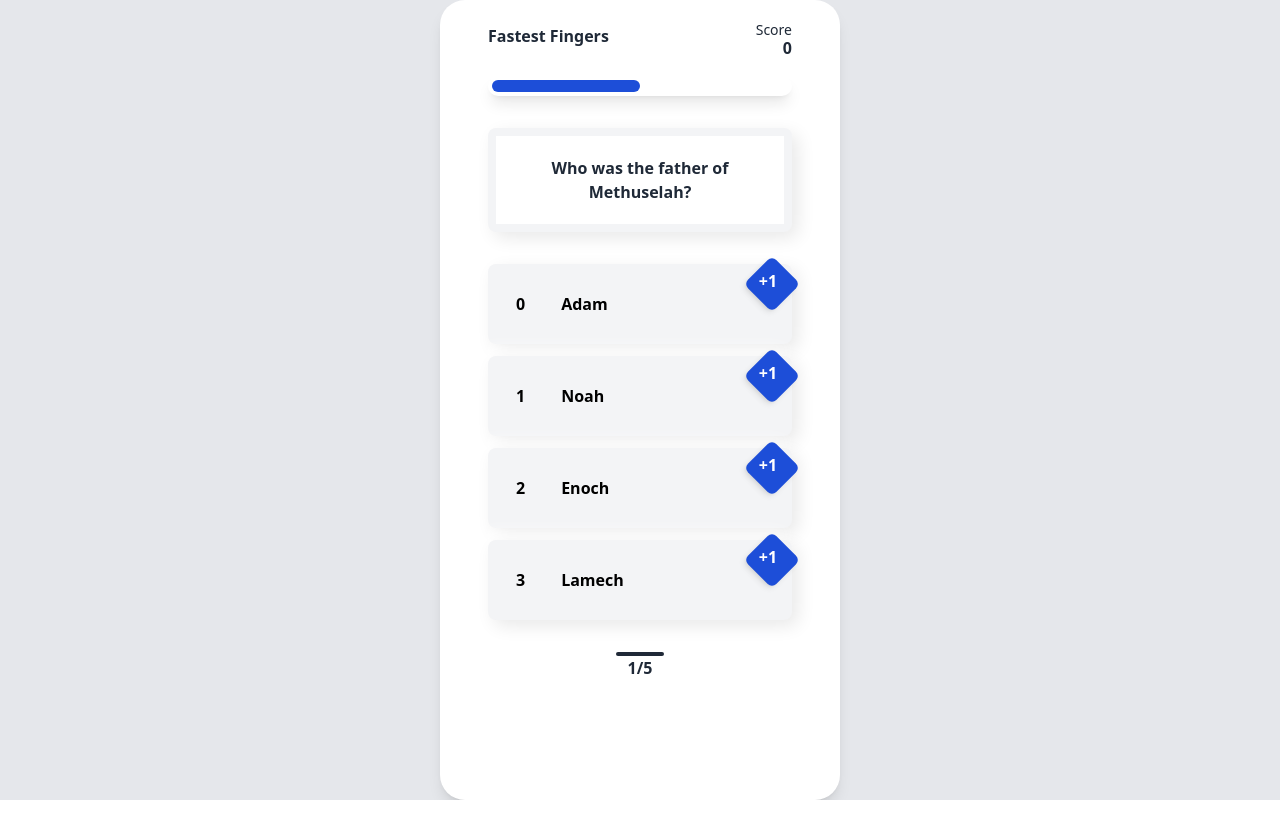
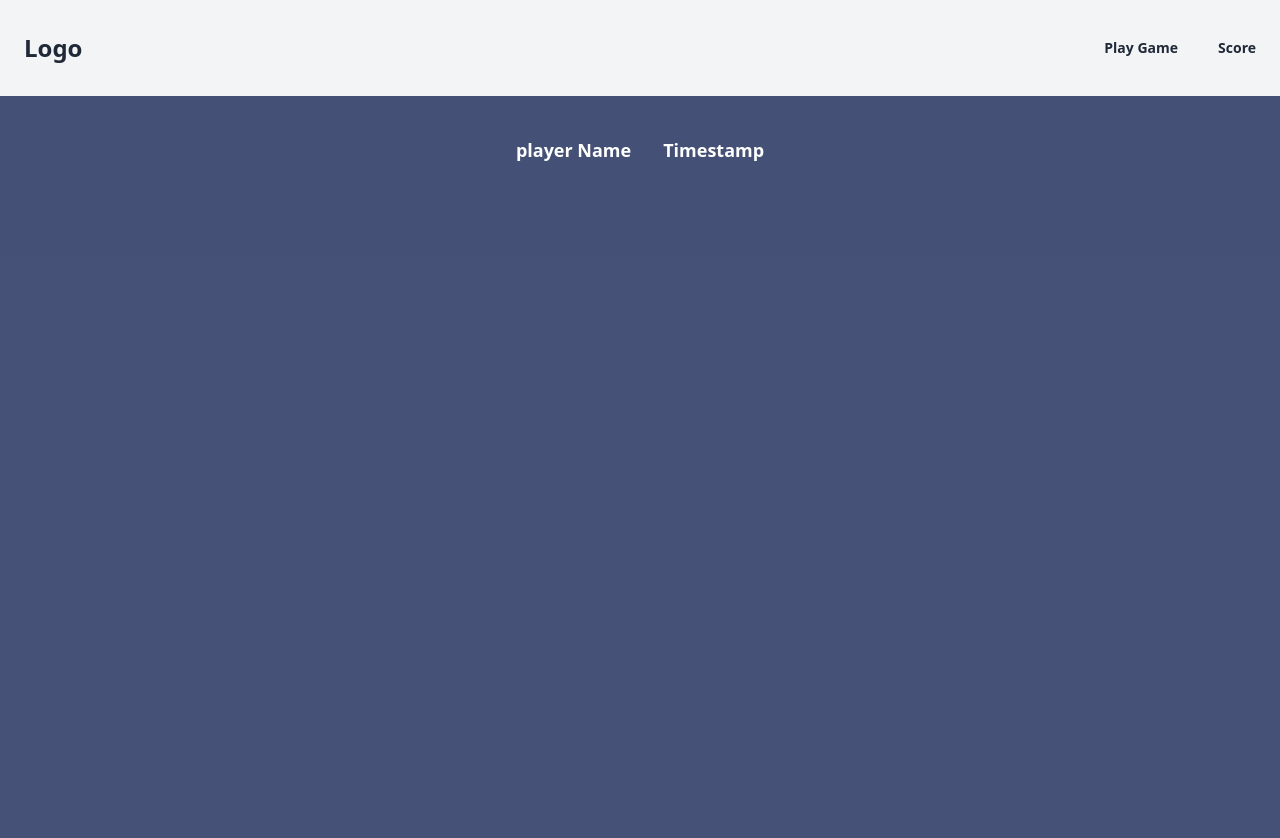
Before and after one commit to kingdomnaire/Fastest, a Vue app: page /dashboard in a window 1280 px wide. Before the commit this address led to /. Shown: the top 838 px of the page. Before the commit the page ends 800 px from the top, so only its background shows below. Built offline with nearby package versions, Linux system fonts and the light colour scheme.

Commit message:
dashboard

```diff
--- a/src/components/QuizCompleteOverlay.vue
+++ b/src/components/QuizCompleteOverlay.vue
@@ -1,4 +1,6 @@
 <template>
+
+import router from '@/router';
     <div class="w-screen h-screen absolute z-30 bg-blue-950 bg-opacity-80 flex justify-center items-center">
 
         <div class="bg-blue-900 p-4 text-center text-white">
@@ -8,7 +10,9 @@
             <!--Buttons-->
         <div class="flex justify-around">
             <div class="rounded-full py-1 w-28 border cursor-pointer
-            hover:text-black hover:bg-white">View all result</div>
+            hover:text-black hover:bg-white">
+            <router-link to="/dashboard">View all result</router-link>
+        </div>
         </div>
         </div>
     </div>
@@ -16,7 +20,7 @@
 
 <script>
 export default{
-    name:'QuizCompleteOverlay',
-    props:['score'],
+    name: "QuizCompleteOverlay",
+    props: ["score"],
 }
 </script>
--- a/src/router/index.js
+++ b/src/router/index.js
@@ -1,5 +1,6 @@
 import { createRouter, createWebHistory } from 'vue-router'
-import QuickGameViewVue from '../views/QuickGameView.vue'
+import QuickGameView from '../views/QuickGameView.vue'
+import PlayerScoreView from '@/views/dashboard/PlayerScoreView.vue'
 
 
 
@@ -7,7 +8,12 @@ const routes = [
   {
     path: '/',
     name: 'QuickGame',
-    component: QuickGameViewVue,
+    component: QuickGameView,
+  },
+  {
+    path: '/dashboard',
+    name: 'Dashboard',
+    component: PlayerScoreView,
   },
 
   // redirect
--- /dev/null
+++ b/src/views/dashboard/NavbarView.vue
@@ -0,0 +1,82 @@
+<template>
+    <div>
+      <div class="bg-gray-100">
+        <nav
+          class="
+            container
+            px-6
+            py-8
+            mx-auto
+            md:flex md:justify-between md:items-center
+          "
+        >
+          <div class="flex items-center justify-between">
+            <router-link
+              to="/"
+              class="
+                text-xl
+                font-bold
+                text-gray-800
+                md:text-2xl
+                hover:text-blue-400
+              "
+              >Logo
+            </router-link>
+            <!-- Mobile menu button -->
+            <div @click="showMenu = !showMenu" class="flex md:hidden">
+              <button
+                type="button"
+                class="
+                  text-gray-800
+                  hover:text-gray-400
+                  focus:outline-none focus:text-gray-400
+                "
+              >
+                <svg viewBox="0 0 24 24" class="w-6 h-6 fill-current">
+                  <path
+                    fill-rule="evenodd"
+                    d="M4 5h16a1 1 0 0 1 0 2H4a1 1 0 1 1 0-2zm0 6h16a1 1 0 0 1 0 2H4a1 1 0 0 1 0-2zm0 6h16a1 1 0 0 1 0 2H4a1 1 0 0 1 0-2z"
+                  ></path>
+                </svg>
+              </button>
+            </div>
+          </div>
+
+
+          <!-- Mobile Menu open: "block", Menu closed: "hidden" -->
+          <ul
+            :class="showMenu ? 'flex' : 'hidden'"
+            class="
+              flex-col
+              mt-8
+              space-y-4
+              md:flex
+              md:space-y-0
+              md:flex-row
+              md:items-center
+              md:space-x-10
+              md:mt-0
+            "
+          >
+            <li class="text-sm font-bold text-gray-800 hover:text-blue-400">
+              <router-link to="/QuickGameView">
+                Play Game
+              </router-link>
+            </li>
+            <li class="text-sm font-bold text-gray-800 hover:text-blue-400">
+              Score
+            </li>
+          </ul>
+        </nav>
+      </div>
+    </div>
+  </template>
+  <script>
+  export default {
+    data() {
+      return {
+        showMenu: false,
+      };
+    },
+  };
+  </script>
--- /dev/null
+++ b/src/views/dashboard/PlayerScoreView.vue
@@ -0,0 +1,19 @@
+<template>
+    <div>
+        <NavbarView/>
+        <div class="w-screen h-screen absolute z-30 bg-blue-950 bg-opacity-80 flex justify-center">
+            <div class="flex gap-8 text-white font-bold text-lg pt-10">
+                <div>player Name</div>
+                <div>Timestamp</div>
+
+            </div>
+        </div>
+    </div>
+</template>
+
+<script>
+import NavbarView from './NavbarView.vue';
+export default{
+    components: { NavbarView }
+}
+</script>
```
